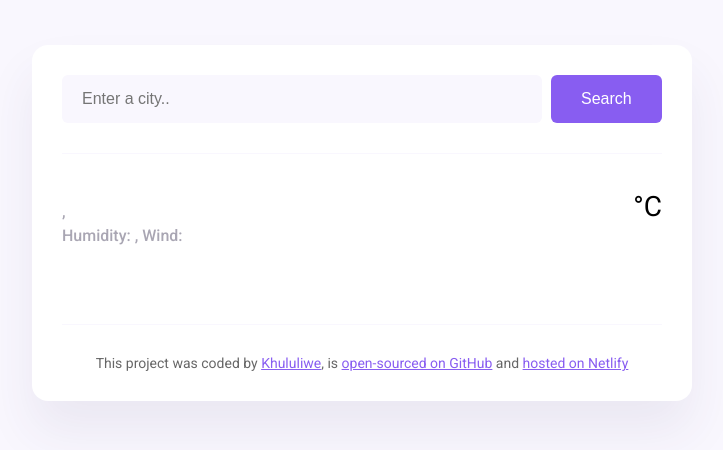
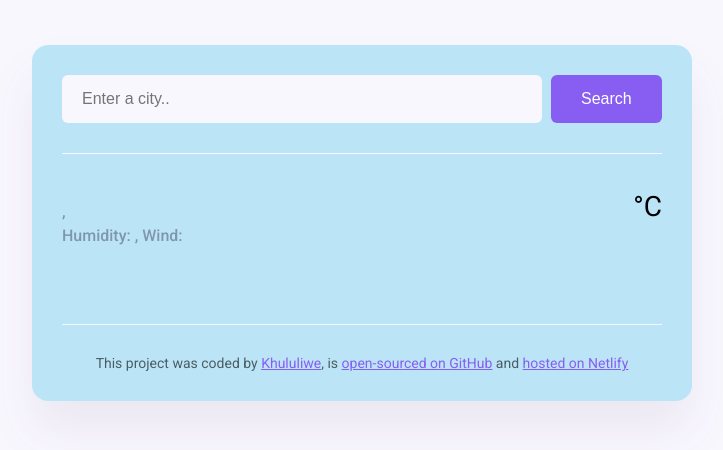
Before and after one commit to Khululiwe/weather_forecast, a plain HTML site: page forecast/index.html in a window 1280 px wide. Shown: the whole page, without its empty margins (278-1001 px from the left). Drawn offline with nearby package versions, Linux system fonts and the light colour scheme; no server answers.

Commit message:
update css background color

```diff
--- a/forecast/src/style.css
+++ b/forecast/src/style.css
@@ -8,7 +8,7 @@ a {
 }
 
 .weather-app {
-  background: white;
+  background: rgba(128, 213, 241, 0.512);
   max-width: 600px;
   margin: 45px auto;
   box-shadow: 0 30px 50px rgba(65, 50, 100, 0.08);
```
